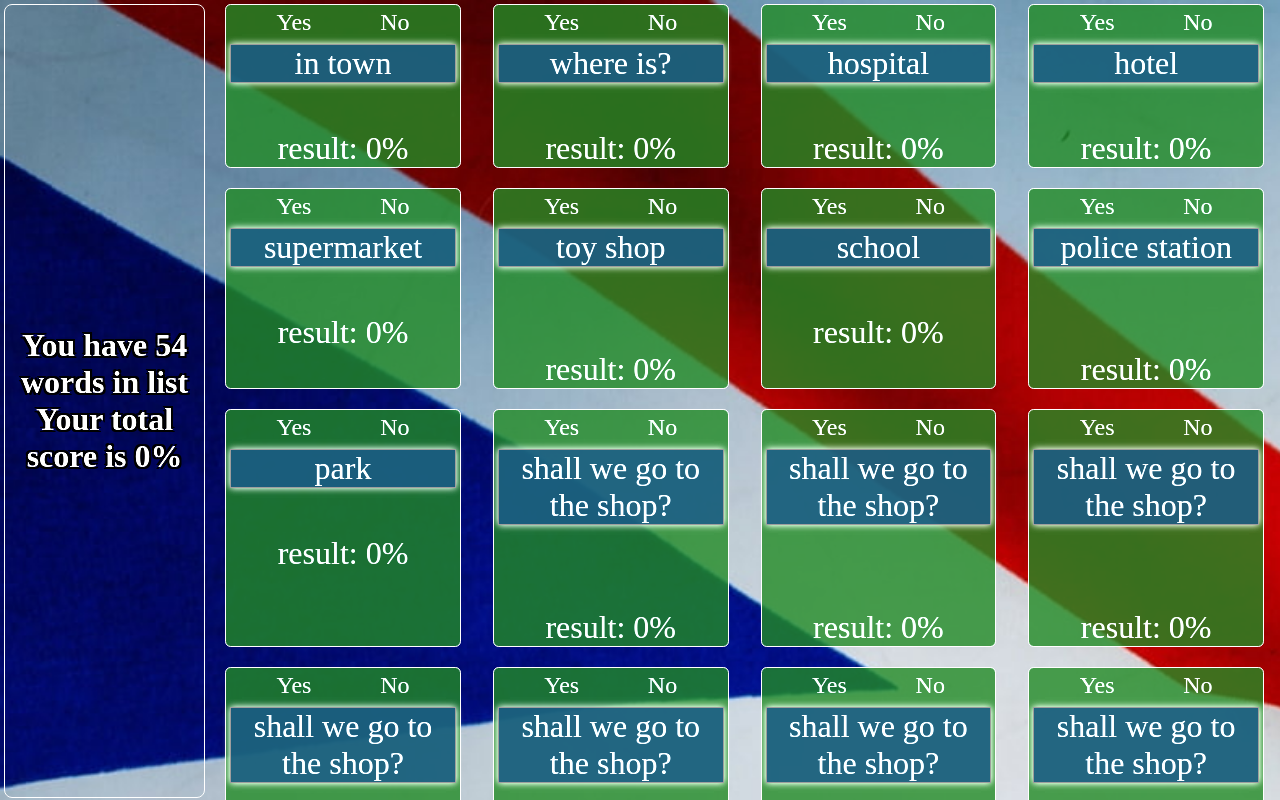
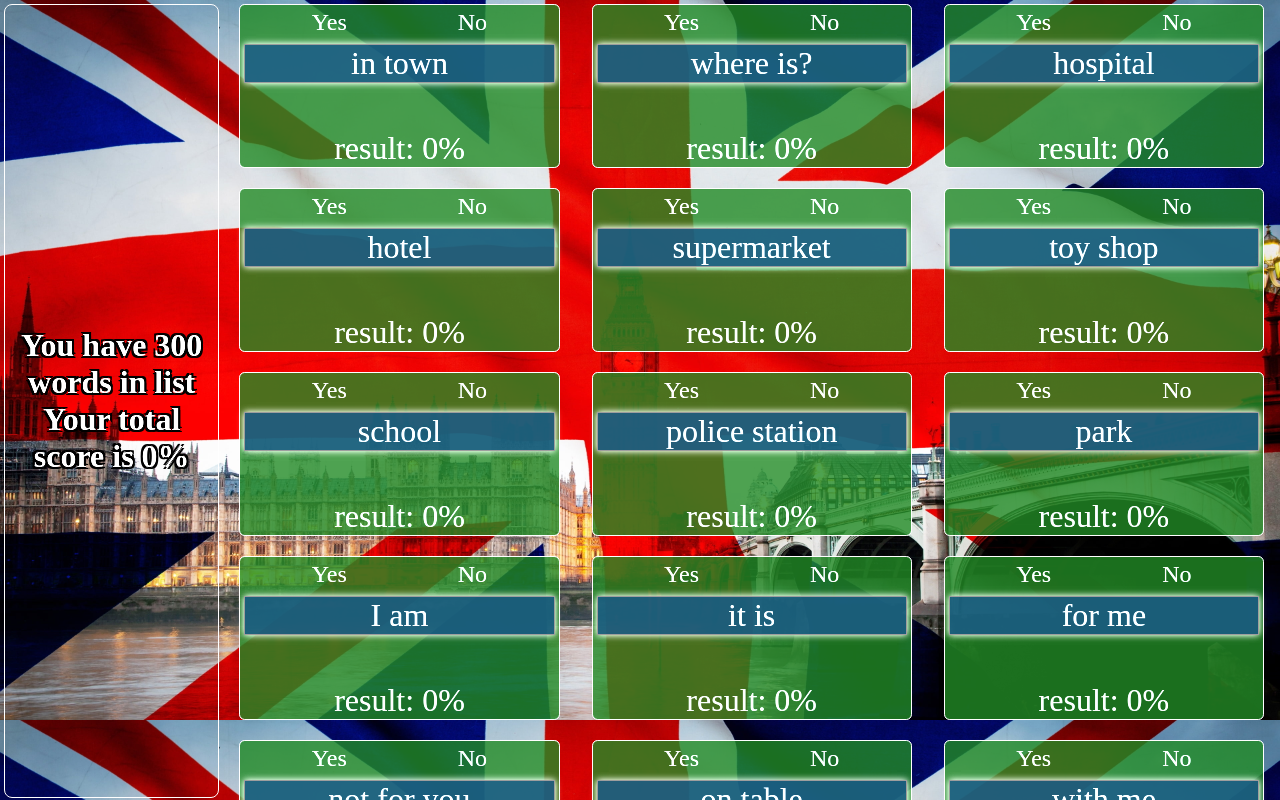
Before and after one commit to nobugsatcoding/10-react-learnwords-app, a React (Create React App) app: page / in a window 1280 px wide. Shown: the top 800 px of the page. Built offline with nearby package versions, Linux system fonts and the light colour scheme.

Commit message:
added words to wordlist

```diff
--- a/src/App.css
+++ b/src/App.css
@@ -49,7 +49,7 @@
 .wordList {
   font-size: 2rem;
   display: grid;
-  grid-template-columns: repeat(auto-fit, minmax(250px, 1fr));
+  grid-template-columns: repeat(auto-fit, minmax(300px, 1fr));
 }
 
 .enLtWord {
--- a/src/components/WordList.jsx
+++ b/src/components/WordList.jsx
@@ -52,6 +52,8 @@ export const WordList = ({
     }
   };
 
+
+
   return (
     <div className="wordList">
       {wordslist.map((word, index) => (
--- a/src/data/wordslist.jsx
+++ b/src/data/wordslist.jsx
@@ -8,51 +8,297 @@ const wordslist = [
   { id: 7, eng: 'school', lt: 'mokykla' },
   { id: 8, eng: 'police station', lt: 'policijos nuovada' },
   { id: 9, eng: 'park', lt: 'parkas' },
-  { id: 10, eng: 'shall we go to the shop?', lt: 'ar mes eisime į parduotuvę' },
-  { id: 11, eng: 'shall we go to the shop?', lt: 'ar mes eisime į parduotuvę' },
-  { id: 12, eng: 'shall we go to the shop?', lt: 'ar mes eisime į parduotuvę' },
-  { id: 13, eng: 'shall we go to the shop?', lt: 'ar mes eisime į parduotuvę' },
-  { id: 14, eng: 'shall we go to the shop?', lt: 'ar mes eisime į parduotuvę' },
-  { id: 15, eng: 'shall we go to the shop?', lt: 'ar mes eisime į parduotuvę' },
-  { id: 16, eng: 'shall we go to the shop?', lt: 'ar mes eisime į parduotuvę' },
-  { id: 17, eng: 'shall we go to the shop?', lt: 'ar mes eisime į parduotuvę' },
-  { id: 18, eng: 'shall we go to the shop?', lt: 'ar mes eisime į parduotuvę' },
-  { id: 19, eng: 'shall we go to the shop?', lt: 'ar mes eisime į parduotuvę' },
-  { id: 20, eng: 'shall we go to the shop?', lt: 'ar mes eisime į parduotuvę' },
-  { id: 21, eng: 'shall we go to the shop?', lt: 'ar mes eisime į parduotuvę' },
-  { id: 22, eng: 'shall we go to the shop?', lt: 'ar mes eisime į parduotuvę' },
-  { id: 23, eng: 'shall we go to the shop?', lt: 'ar mes eisime į parduotuvę' },
-  { id: 24, eng: 'shall we go to the shop?', lt: 'ar mes eisime į parduotuvę' },
-  { id: 25, eng: 'shall we go to the shop?', lt: 'ar mes eisime į parduotuvę' },
-  { id: 26, eng: 'shall we go to the shop?', lt: 'ar mes eisime į parduotuvę' },
-  { id: 27, eng: 'shall we go to the shop?', lt: 'ar mes eisime į parduotuvę' },
-  { id: 28, eng: 'shall we go to the shop?', lt: 'ar mes eisime į parduotuvę' },
-  { id: 29, eng: 'shall we go to the shop?', lt: 'ar mes eisime į parduotuvę' },
-  { id: 30, eng: 'shall we go to the shop?', lt: 'ar mes eisime į parduotuvę' },
-  { id: 31, eng: 'shall we go to the shop?', lt: 'ar mes eisime į parduotuvę' },
-  { id: 32, eng: 'shall we go to the shop?', lt: 'ar mes eisime į parduotuvę' },
-  { id: 33, eng: 'shall we go to the shop?', lt: 'ar mes eisime į parduotuvę' },
-  { id: 34, eng: 'shall we go to the shop?', lt: 'ar mes eisime į parduotuvę' },
-  { id: 35, eng: 'shall we go to the shop?', lt: 'ar mes eisime į parduotuvę' },
-  { id: 36, eng: 'shall we go to the shop?', lt: 'ar mes eisime į parduotuvę' },
-  { id: 37, eng: 'shall we go to the shop?', lt: 'ar mes eisime į parduotuvę' },
-  { id: 38, eng: 'shall we go to the shop?', lt: 'ar mes eisime į parduotuvę' },
-  { id: 39, eng: 'shall we go to the shop?', lt: 'ar mes eisime į parduotuvę' },
-  { id: 40, eng: 'shall we go to the shop?', lt: 'ar mes eisime į parduotuvę' },
-  { id: 41, eng: 'shall we go to the shop?', lt: 'ar mes eisime į parduotuvę' },
-  { id: 42, eng: 'shall we go to the shop?', lt: 'ar mes eisime į parduotuvę' },
-  { id: 43, eng: 'shall we go to the shop?', lt: 'ar mes eisime į parduotuvę' },
-  { id: 44, eng: 'shall we go to the shop?', lt: 'ar mes eisime į parduotuvę' },
-  { id: 45, eng: 'shall we go to the shop?', lt: 'ar mes eisime į parduotuvę' },
-  { id: 46, eng: 'shall we go to the shop?', lt: 'ar mes eisime į parduotuvę' },
-  { id: 47, eng: 'shall we go to the shop?', lt: 'ar mes eisime į parduotuvę' },
-  { id: 48, eng: 'shall we go to the shop?', lt: 'ar mes eisime į parduotuvę' },
-  { id: 49, eng: 'shall we go to the shop?', lt: 'ar mes eisime į parduotuvę' },
-  { id: 50, eng: 'shall we go to the shop?', lt: 'ar mes eisime į parduotuvę' },
-  { id: 51, eng: 'shall we go to the shop?', lt: 'ar mes eisime į parduotuvę' },
-  { id: 52, eng: 'shall we go to the shop?', lt: 'ar mes eisime į parduotuvę' },
-  { id: 53, eng: 'shall we go to the shop?', lt: 'ar mes eisime į parduotuvę' },
-  { id: 54, eng: 'shall we go to the shop?', lt: 'ar mes eisime į parduotuvę' },
+  { id: 10, eng: "I am", lt: "Aš esu" },
+  { id: 11, eng: "it is", lt: "Tai yra" },
+  { id: 12, eng: "for me", lt: "man" },
+  { id: 13, eng: "not for you", lt: "ne tau" },
+  { id: 14, eng: "on table", lt: "ant stalo" },
+  { id: 15, eng: "with me", lt: "su manimi" },
+  { id: 16, eng: "he is", lt: "jis yra" },
+  { id: 17, eng: "run as fast as can", lt: "bėk taip greitai kaip gali" },
+  { id: 18, eng: "you are my friend", lt: "tu esi mano draugas" },
+  { id: 19, eng: "do homework", lt: "daryk namų darbus" },
+  { id: 20, eng: "at home", lt: "namie" },
+  { id: 21, eng: "this is me", lt: "tai aš" },
+  { id: 22, eng: "it's raining, but I see sun", lt: "lija, bet aš matau saulę" },
+  { id: 23, eng: "his face", lt: "jo veidas" },
+  { id: 24, eng: "in front of my home ", lt: "priešais mano namus" },
+  { id: 25, eng: "from ", lt: "iš" },
+  { id: 26, eng: "they", lt: "jie" },
+  { id: 27, eng: "we", lt: "mes" },
+  { id: 28, eng: "say", lt: "sakyti" },
+  { id: 29, eng: "her", lt: "jos" },
+  { id: 30, eng: "she", lt: "ji" },
+  { id: 31, eng: "or", lt: "arba" },
+  { id: 32, eng: "an", lt: "vienas" },
+  { id: 33, eng: "will", lt: "bus" },
+  { id: 34, eng: "my", lt: "mano" },
+  { id: 35, eng: "one", lt: "vienas" },
+  { id: 36, eng: "all", lt: "visi" },
+  { id: 37, eng: "would", lt: "būtų" },
+  { id: 38, eng: "there", lt: "ten" },
+  { id: 39, eng: "their", lt: "jų" },
+  { id: 40, eng: "what", lt: "kas" },
+  { id: 41, eng: "so", lt: "taip" },
+  { id: 42, eng: "up", lt: "viršuje" },
+  { id: 43, eng: "out", lt: "iš" },
+  { id: 44, eng: "if", lt: "jei" },
+  { id: 45, eng: "about", lt: "apie" },
+  { id: 46, eng: "who", lt: "kas" },
+  { id: 47, eng: "get", lt: "gauti" },
+  { id: 48, eng: "which", lt: "kuris" },
+  { id: 49, eng: "go", lt: "eiti" },
+  { id: 50, eng: "me", lt: "mane" },
+  { id: 51, eng: "when", lt: "kai" },
+  { id: 52, eng: "make", lt: "padaryti" },
+  { id: 53, eng: "can", lt: "gali" },
+  { id: 54, eng: "like", lt: "patinka" },
+  { id: 55, eng: "time", lt: "laikas" },
+  { id: 56, eng: "no", lt: "ne" },
+  { id: 57, eng: "just", lt: "tik" },
+  { id: 58, eng: "him", lt: "jį" },
+  { id: 59, eng: "know", lt: "žinoti" },
+  { id: 60, eng: "take", lt: "imti" },
+  { id: 61, eng: "people", lt: "žmonės" },
+  { id: 62, eng: "into", lt: "į" },
+  { id: 63, eng: "year", lt: "metai" },
+  { id: 64, eng: "your", lt: "tavo" },
+  { id: 65, eng: "good", lt: "geras" },
+  { id: 66, eng: "some", lt: "kai kurie" },
+  { id: 67, eng: "could", lt: "galėtų" },
+  { id: 68, eng: "them", lt: "juos" },
+  { id: 69, eng: "see", lt: "matyti" },
+  { id: 70, eng: "other", lt: "kitas" },
+  { id: 71, eng: "than", lt: "nei" },
+  { id: 72, eng: "then", lt: "tada" },
+  { id: 73, eng: "now", lt: "dabar" },
+  { id: 74, eng: "look", lt: "pažiūrėti" },
+  { id: 75, eng: "only", lt: "tik" },
+  { id: 76, eng: "come", lt: "ateiti" },
+  { id: 77, eng: "its", lt: "jo" },
+  { id: 78, eng: "over", lt: "virš" },
+  { id: 79, eng: "think", lt: "galvoti" },
+  { id: 80, eng: "also", lt: "taip pat" },
+  { id: 81, eng: "back", lt: "atgal" },
+  { id: 82, eng: "after", lt: "po" },
+  { id: 83, eng: "use", lt: "naudoti" },
+  { id: 84, eng: "two", lt: "du" },
+  { id: 85, eng: "how", lt: "kaip" },
+  { id: 86, eng: "our", lt: "mūsų" },
+  { id: 87, eng: "work", lt: "darbas" },
+  { id: 88, eng: "first", lt: "pirmas" },
+  { id: 89, eng: "well", lt: "gerai" },
+  { id: 90, eng: "way", lt: "kelias" },
+  { id: 91, eng: "even", lt: "net" },
+  { id: 92, eng: "new", lt: "naujas" },
+  { id: 93, eng: "want", lt: "norėti" },
+  { id: 94, eng: "because", lt: "nes" },
+  { id: 95, eng: "any", lt: "bet koks" },
+  { id: 96, eng: "these", lt: "šie" },
+  { id: 97, eng: "give", lt: "duoti" },
+  { id: 98, eng: "day", lt: "diena" },
+  { id: 99, eng: "most", lt: "daugiausia" },
+  { id: 100, eng: "us", lt: "mus" },
+  { id: 101, eng: "is", lt: "yra" },
+  { id: 102, eng: "are", lt: "yra" },
+  { id: 103, eng: "was", lt: "buvo" },
+  { id: 104, eng: "has", lt: "turi" },
+  { id: 105, eng: "been", lt: "buvo" },
+  { id: 106, eng: "were", lt: "buvo" },
+  { id: 107, eng: "do", lt: "daryti" },
+  { id: 108, eng: "what", lt: "kas" },
+  { id: 109, eng: "will", lt: "bus" },
+  { id: 110, eng: "would", lt: "būtų" },
+  { id: 111, eng: "can", lt: "gali" },
+  { id: 112, eng: "said", lt: "sakė" },
+  { id: 113, eng: "may", lt: "gali" },
+  { id: 114, eng: "each", lt: "kiekvienas" },
+  { id: 115, eng: "how", lt: "kaip" },
+  { id: 116, eng: "time", lt: "laikas" },
+  { id: 117, eng: "who", lt: "kas" },
+  { id: 118, eng: "them", lt: "juos" },
+  { id: 119, eng: "see", lt: "matyti" },
+  { id: 120, eng: "make", lt: "padaryti" },
+  { id: 121, eng: "than", lt: "nei" },
+  { id: 122, eng: "like", lt: "patinka" },
+  { id: 123, eng: "into", lt: "į" },
+  { id: 124, eng: "about", lt: "apie" },
+  { id: 125, eng: "up", lt: "viršuje" },
+  { id: 126, eng: "down", lt: "žemyn" },
+  { id: 127, eng: "only", lt: "tik" },
+  { id: 128, eng: "way", lt: "kelias" },
+  { id: 129, eng: "could", lt: "galėtų" },
+  { id: 130, eng: "find", lt: "rasti" },
+  { id: 131, eng: "use", lt: "naudoti" },
+  { id: 132, eng: "may", lt: "gali" },
+  { id: 133, eng: "other", lt: "kitas" },
+  { id: 134, eng: "some", lt: "kai kurie" },
+  { id: 135, eng: "who", lt: "kas" },
+  { id: 136, eng: "more", lt: "daugiau" },
+  { id: 137, eng: "will", lt: "bus" },
+  { id: 138, eng: "one", lt: "vienas" },
+  { id: 139, eng: "about", lt: "apie" },
+  { id: 140, eng: "time", lt: "laikas" },
+  { id: 141, eng: "up", lt: "viršuje" },
+  { id: 142, eng: "out", lt: "iš" },
+  { id: 143, eng: "more", lt: "daugiau" },
+  { id: 144, eng: "there", lt: "ten" },
+  { id: 145, eng: "when", lt: "kai" },
+  { id: 146, eng: "may", lt: "gali" },
+  { id: 147, eng: "down", lt: "žemyn" },
+  { id: 148, eng: "into", lt: "į" },
+  { id: 149, eng: "than", lt: "nei" },
+  { id: 150, eng: "other", lt: "kitas" },
+  { id: 151, eng: "about", lt: "apie" },
+  { id: 152, eng: "out", lt: "iš" },
+  { id: 153, eng: "then", lt: "tada" },
+  { id: 154, eng: "them", lt: "juos" },
+  { id: 155, eng: "these", lt: "šie" },
+  { id: 156, eng: "her", lt: "jos" },
+  { id: 157, eng: "would", lt: "būtų" },
+  { id: 158, eng: "make", lt: "padaryti" },
+  { id: 159, eng: "like", lt: "patinka" },
+  { id: 160, eng: "him", lt: "jį" },
+  { id: 161, eng: "into", lt: "į" },
+  { id: 162, eng: "time", lt: "laikas" },
+  { id: 163, eng: "has", lt: "turi" },
+  { id: 164, eng: "look", lt: "pažiūrėti" },
+  { id: 165, eng: "two", lt: "du" },
+  { id: 166, eng: "more", lt: "daugiau" },
+  { id: 167, eng: "write", lt: "parašyti" },
+  { id: 168, eng: "go", lt: "eiti" },
+  { id: 169, eng: "see", lt: "matyti" },
+  { id: 170, eng: "number", lt: "numeris" },
+  { id: 171, eng: "no", lt: "ne" },
+  { id: 172, eng: "way", lt: "būdas" },
+  { id: 173, eng: "could", lt: "galėtų" },
+  { id: 174, eng: "people", lt: "žmonės" },
+  { id: 175, eng: "my", lt: "mano" },
+  { id: 176, eng: "than", lt: "nei" },
+  { id: 177, eng: "first", lt: "pirmas" },
+  { id: 178, eng: "water", lt: "vanduo" },
+  { id: 179, eng: "been", lt: "buvo" },
+  { id: 180, eng: "call", lt: "skambinti" },
+  { id: 181, eng: "who", lt: "kas" },
+  { id: 182, eng: "oil", lt: "aliejus" },
+  { id: 183, eng: "its", lt: "jo" },
+  { id: 184, eng: "now", lt: "dabar" },
+  { id: 185, eng: "find", lt: "rasti" },
+  { id: 186, eng: "long", lt: "ilgas" },
+  { id: 187, eng: "down", lt: "žemyn" },
+  { id: 188, eng: "day", lt: "diena" },
+  { id: 189, eng: "did", lt: "padarė" },
+  { id: 190, eng: "get", lt: "gauti" },
+  { id: 191, eng: "come", lt: "ateiti" },
+  { id: 192, eng: "made", lt: "pagaminta" },
+  { id: 193, eng: "may", lt: "gali" },
+  { id: 194, eng: "part", lt: "dalis" },
+  { id: 195, eng: "over", lt: "virš" },
+  { id: 196, eng: "new", lt: "naujas" },
+  { id: 197, eng: "sound", lt: "garsas" },
+  { id: 198, eng: "take", lt: "imti" },
+  { id: 199, eng: "only", lt: "tik" },
+  { id: 200, eng: "little", lt: "mažas" },
+  { id: 201, eng: "work", lt: "darbas" },
+  { id: 202, eng: "know", lt: "žinoti" },
+  { id: 203, eng: "place", lt: "vieta" },
+  { id: 204, eng: "year", lt: "metai" },
+  { id: 205, eng: "live", lt: "gyventi" },
+  { id: 206, eng: "me", lt: "mane" },
+  { id: 207, eng: "back", lt: "atgal" },
+  { id: 208, eng:"give", lt: "duoti" },
+  { id: 209, eng:"most", lt: "dauguma" },
+  { id: 210, eng: "very", lt: "labai" },
+  { id: 211, eng: "white", lt: "baltas" },
+  { id: 212, eng: "children", lt: "vaikai" },
+  { id: 213, eng: "begin", lt: "pradėti" },
+  { id: 214, eng: "got", lt: "gavo" },
+  { id: 215, eng: "walk", lt: "eiti" },
+  { id: 216, eng: "example", lt: "pavyzdys" },
+  { id: 217, eng: "ease", lt: "palengvinti" },
+  { id: 218, eng: "paper", lt: "popierius" },
+  { id: 219, eng: "often", lt: "dažnai" },
+  { id: 220, eng: "always", lt: "visada" },
+  { id: 221, eng: "music", lt: "muzika" },
+  { id: 222, eng: "those", lt: "tie" },
+  { id: 223, eng: "both", lt: "abi" },
+  { id: 224, eng: "mark", lt: "ženklas" },
+  { id: 225, eng: "book", lt: "knyga" },
+  { id: 226, eng: "letter", lt: "laiškas" },
+  { id: 227, eng: "until", lt: "iki" },
+  { id: 228, eng: "mile", lt: "mylia" },
+  { id: 229, eng: "river", lt: "upė" },
+  { id: 230, eng: "car", lt: "automobilis" },
+  { id: 231, eng: "feet", lt: "kojos" },
+  { id: 232, eng: "care", lt: "rūpintis" },
+  { id: 233, eng: "second", lt: "antras" },
+  { id: 234, eng: "enough", lt: "pakankamai" },
+  { id: 235, eng: "plain", lt: "paprastas" },
+  { id: 236, eng: "girl", lt: "mergaitė" },
+  { id: 237, eng: "usual", lt: "įprastinis" },
+  { id: 238, eng: "young", lt: "jaunas" },
+  { id: 239, eng: "ready", lt: "pasiruošęs" },
+  { id: 240, eng: "above", lt: "viršuje" },
+  { id: 241, eng: "ever", lt: "visada" },
+  { id: 242, eng: "red", lt: "raudonas" },
+  { id: 243, eng: "list", lt: "sąrašas" },
+  { id: 244, eng: "though", lt: "nors" },
+  { id: 245, eng: "feel", lt: "jaustis" },
+  { id: 246, eng: "talk", lt: "kalbėti" },
+  { id: 247, eng: "bird", lt: "paukštis" },
+  { id: 248, eng: "soon", lt: "netrukus" },
+  { id: 249, eng: "body", lt: "kūnas" },
+  { id: 250, eng: "dog", lt: "šuo" },
+  { id: 251, eng: "family", lt: "šeima" },
+  { id: 252, eng: "direct", lt: "tiesioginis" },
+  { id: 253, eng: "pose", lt: "poza" },
+  { id: 254, eng: "leave", lt: "palikti" },
+  { id: 255, eng: "song", lt: "daina" },
+  { id: 256, eng: "measure", lt: "matuoti" },
+  { id: 257, eng: "door", lt: "durys" },
+  { id: 258, eng: "product", lt: "produktas" },
+  { id: 259, eng: "black", lt: "juodas" },
+  { id: 260, eng: "short", lt: "trumpas" },
+  { id: 261, eng: "numeral", lt: "skaitmuo" },
+  { id: 262, eng: "class", lt: "klasė" },
+  { id: 263, eng: "wind", lt: "vėjas" },
+  { id: 264, eng: "question", lt: "klausimas" },
+  { id: 265, eng: "happen", lt: "nutikti" },
+  { id: 266, eng: "complete", lt: "visiškas" },
+  { id: 267, eng: "ship", lt: "laivas" },
+  { id: 268, eng: "area", lt: "plotas" },
+  { id: 269, eng: "half", lt: "pusė" },
+  { id: 270, eng: "rock", lt: "uola" },
+  { id: 271, eng: "order", lt: "tvarka" },
+  { id: 272, eng: "fire", lt: "ugnis" },
+  { id: 273, eng: "south", lt: "pietūs" },
+  { id: 274, eng: "problem", lt: "problema" },
+  { id: 275, eng: "free", lt: "nemokama" },
+  { id: 276, eng: "kind", lt: "geras" },
+  { id: 277, eng: "government", lt: "vyriausybė" },
+  { id: 278, eng: "child", lt: "vaikas" },
+  { id: 279, eng: "begin", lt: "prasidėti" },
+  { id: 280, eng: "party", lt: "vakarėlis" },
+  { id: 281, eng: "life", lt: "gyvenimas" },
+  { id: 282, eng: "close", lt: "artimas" },
+  { id: 283, eng: "million", lt: "milijonas" },
+  { id: 284, eng: "area", lt: "plotas" },
+  { id: 285, eng: "story", lt: "istorija" },
+  { id: 286, eng: "fact", lt: "faktas" },
+  { id: 287, eng: "change", lt: "pakeisti" },
+  { id: 288, eng: "army", lt: "karinė" },
+  { id: 289, eng: "car", lt: "automobilis" },
+  { id: 290, eng: "woman", lt: "moterys" },
+  { id: 291, eng: "reason", lt: "priežastis" },
+  { id: 292, eng: "matter", lt: "reikšti" },
+  { id: 293, eng: "matter", lt: "svarbu" },
+  { id: 294, eng: "else", lt: "kitas" },
+  { id: 295, eng: "business", lt: "verslas" },
+  { id: 296, eng: "word", lt: "žodis" },
+  { id: 297, eng: "country", lt: "šalis" },
+  { id: 298, eng: "against", lt: "prieš" },
+  { id: 299, eng: "strong", lt: "stiprus" },
+  { id: 300, eng: "close", lt: "arti" }
 ];
 
 export default wordslist
--- a/src/index.css
+++ b/src/index.css
@@ -2,9 +2,8 @@ body {
   box-sizing: border-box;
   padding: 0;
   margin: 0;
-  background: rgb(64, 62, 183);
   color: aliceblue;
   background-image: url('./images/uk_flag.jpg');
-  background-size: cover;
+  background-size: 100vw;
   filter: contrast(150%);
 }
```
